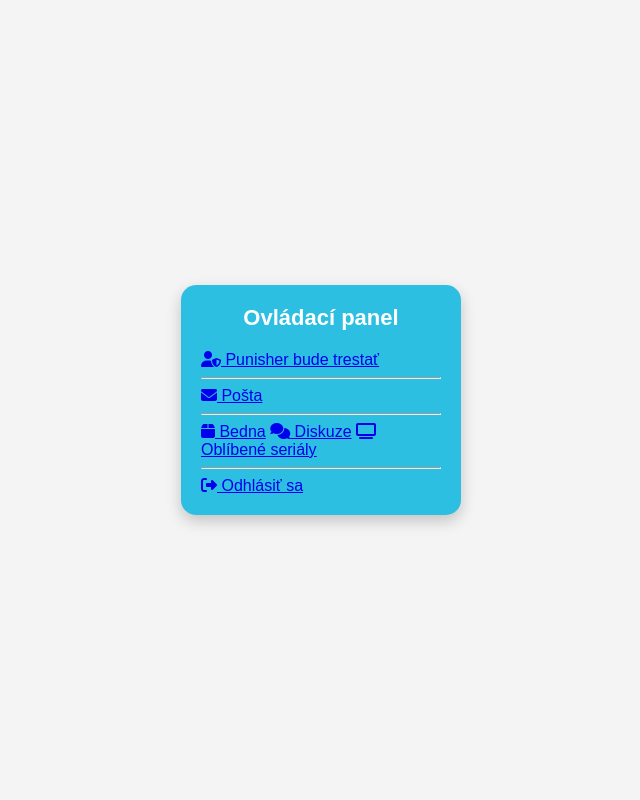
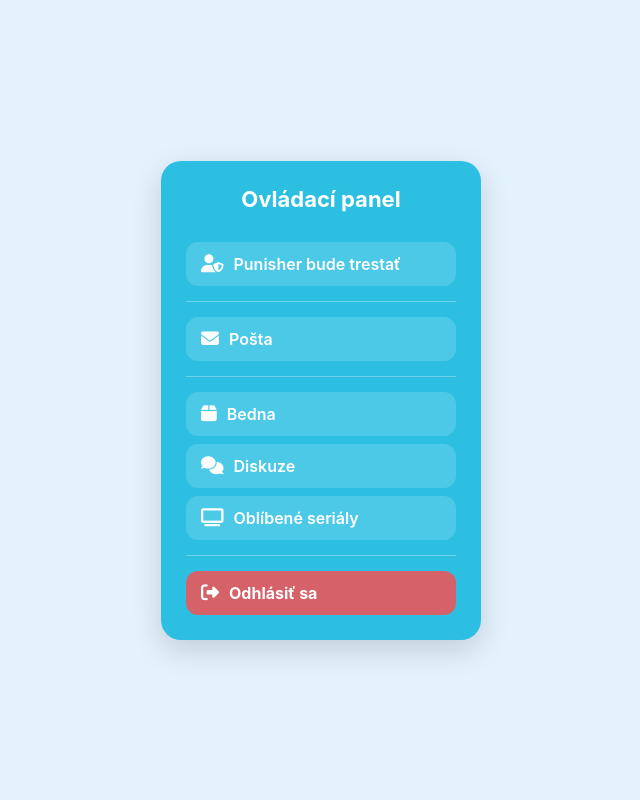
Before and after one commit to matusberes43/boban, a PHP site: page / in a window 1280 px wide. Shown: the whole page, without its empty margins (319-959 px from the left). Run offline with PHP 8.4, Linux system fonts and the light colour scheme; some libraries are stand-ins or nearby versions.

Commit message:
Update styles.css

```diff
--- a/styles.css
+++ b/styles.css
@@ -6,21 +6,24 @@
 }
 
 body {
-    font-family: 'Arial', sans-serif;
-    background-color: #f4f4f4;
+    font-family: 'Inter', sans-serif;
+    background-color: #E3F2FD;
     display: flex;
     justify-content: center;
     align-items: center;
     height: 100vh;
 }
 
-/* Bočný panel - moderný dizajn */
+/* Ovládací panel */
 .sidebar {
-    width: 280px;
-    background-color: #2cbfe1;
-    padding: 20px;
-    border-radius: 15px;
-    box-shadow: 0 6px 15px rgba(0, 0, 0, 0.2);
+    width: 320px;
+    background: #2cbfe1;
+    padding: 25px;
+    border-radius: 20px;
+    box-shadow: 0 10px 30px rgba(0, 0, 0, 0.15);
+    display: flex;
+    flex-direction: column;
+    gap: 10px;
 }
 
 /* Nadpis */
@@ -28,60 +31,66 @@ body {
     color: white;
     font-size: 22px;
     font-weight: bold;
+    text-align: center;
     margin-bottom: 20px;
-    text-align: center;
 }
 
-/* Základné nastavenie zoznamu */
-.sidebar ul {
-    list-style: none;
-    padding: 0;
+/* Štýl sekcií */
+.menu-section {
+    display: flex;
+    justify-content: center;
+    align-items: center;
 }
 
 /* Položky menu */
-.sidebar ul li {
-    margin: 10px 0;
+.menu-item {
+    display: flex;
+    align-items: center;
+    gap: 10px;
+    width: 100%;
+    text-align: left;
+    padding: 12px 15px;
+    font-size: 16px;
+    font-weight: 600;
+    color: white;
+    background: rgba(255, 255, 255, 0.15);
+    border-radius: 12px;
+    transition: all 0.3s ease-in-out;
+    text-decoration: none;
 }
 
-/* Odkazy */
-.sidebar ul li a {
-    text-decoration: none;
-    color: white;
-    font-size: 16px;
-    font-weight: bold;
-    display: block;
-    padding: 12px;
-    border-radius: 8px;
-    transition: background 0.3s, transform 0.2s;
+.menu-item i {
+    font-size: 18px;
 }
 
 /* Hover efekt */
-.sidebar ul li a:hover {
-    background-color: rgba(255, 255, 255, 0.2);
-    transform: scale(1.05);
+.menu-item:hover {
+    background: rgba(255, 255, 255, 0.3);
+    transform: translateY(-2px);
 }
 
-/* Oddelenie sekcií takmer neviditeľnou bielou čiarou */
+/* Oddelenie sekcií */
 .divider {
+    border: none;
     height: 1px;
-    background-color: rgba(255, 255, 255, 0.2);
-    margin: 8px 0;
+    background: rgba(255, 255, 255, 0.3);
+    margin: 5px 0;
 }
 
-/* Štýl pre sekciu */
-.section a {
-    font-size: 18px;
+/* Štýl zoznamu menu */
+.menu-list {
+    display: flex;
+    flex-direction: column;
+    gap: 8px;
+}
+
+/* Odhlásenie */
+.logout-btn {
+    background: rgba(255, 76, 76, 0.8);
     font-weight: bold;
 }
 
-/* Odhlásenie */
-.logout li a {
-    color: #ff4c4c;
-    font-weight: bold;
-    text-align: center;
-}
-
-.logout li a:hover {
-    background-color: rgba(255, 76, 76, 0.2);
+.logout-btn:hover {
+    background: rgba(255, 76, 76, 1);
     transform: scale(1.05);
 }
```
